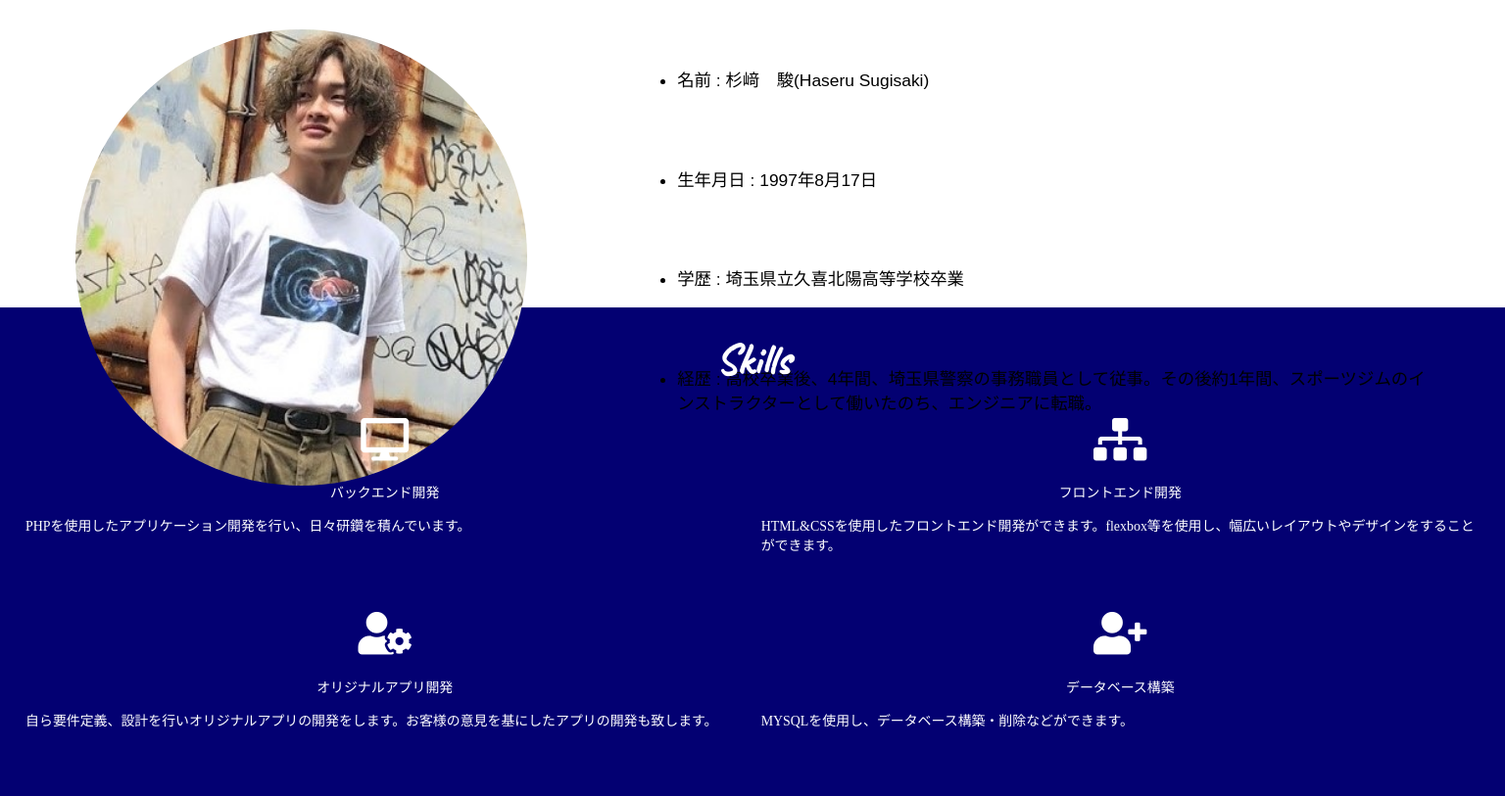
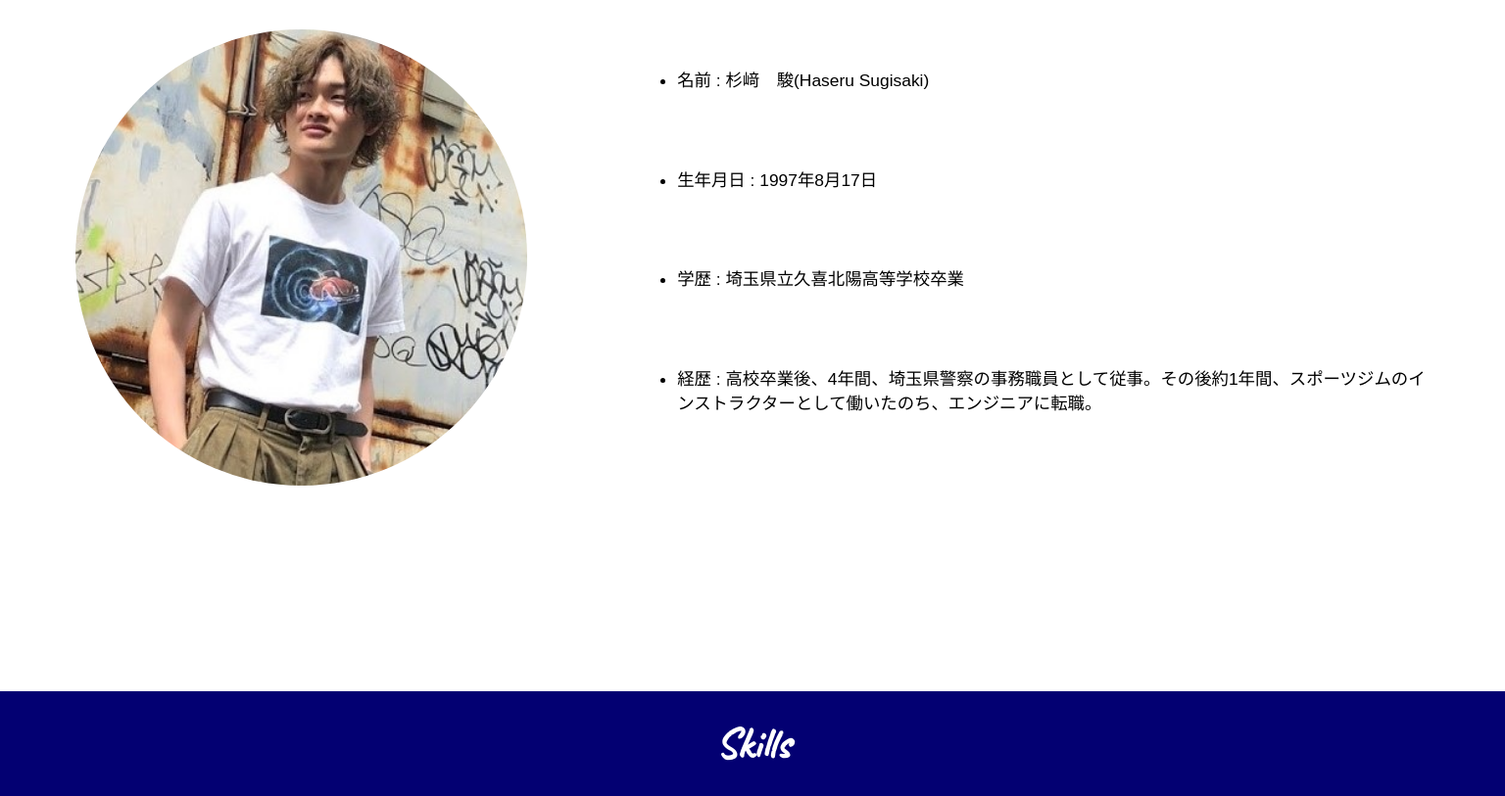
Before and after one commit to HaseruSugisaki/portfolio, a plain HTML site: page index.html in a window 1536 px wide. Shown: the part 486-1299 px from the top of the page at 98% size. Drawn offline with Linux system fonts and the light colour scheme.

Commit message:
レスポンシブ修正

```diff
--- a/css/responsive.css
+++ b/css/responsive.css
@@ -63,3 +63,13 @@
         height: 3rem;
     }
 }
+
+@media (min-width: 1400px) {
+    .about-wrapper {
+        height: 5rem;
+    }
+
+    .skills-wrapper h1 {
+        margin-top: 4rem
+    }
+}
```
